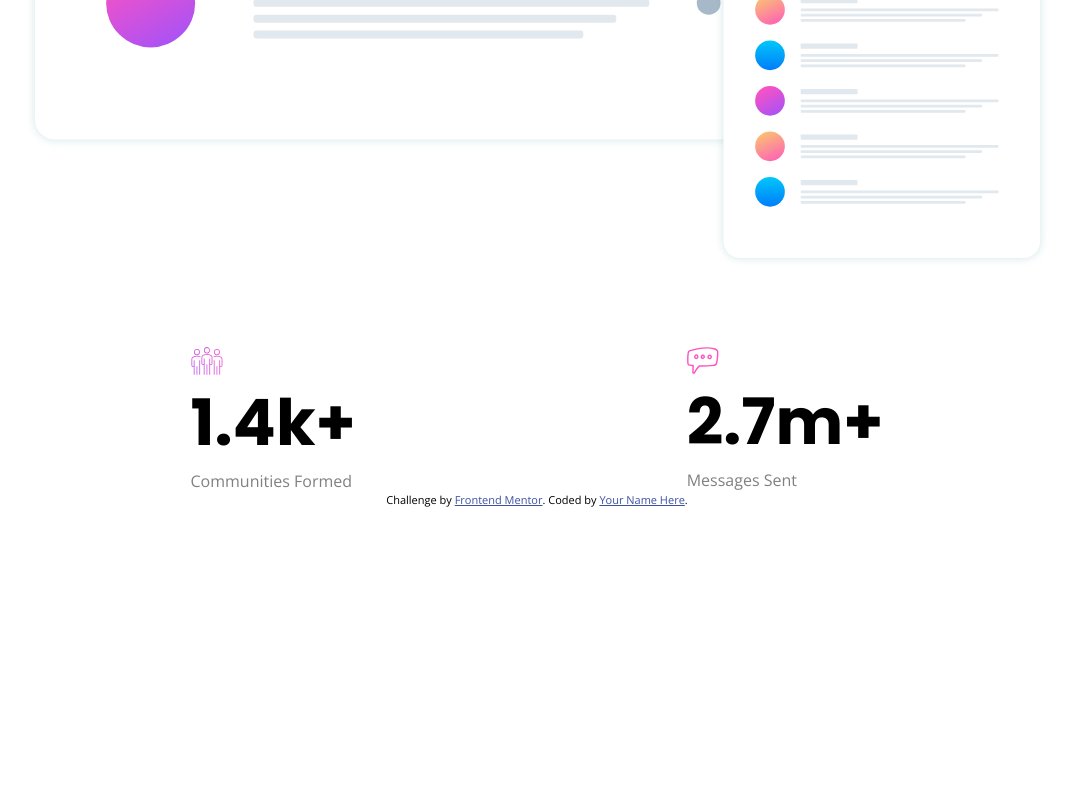
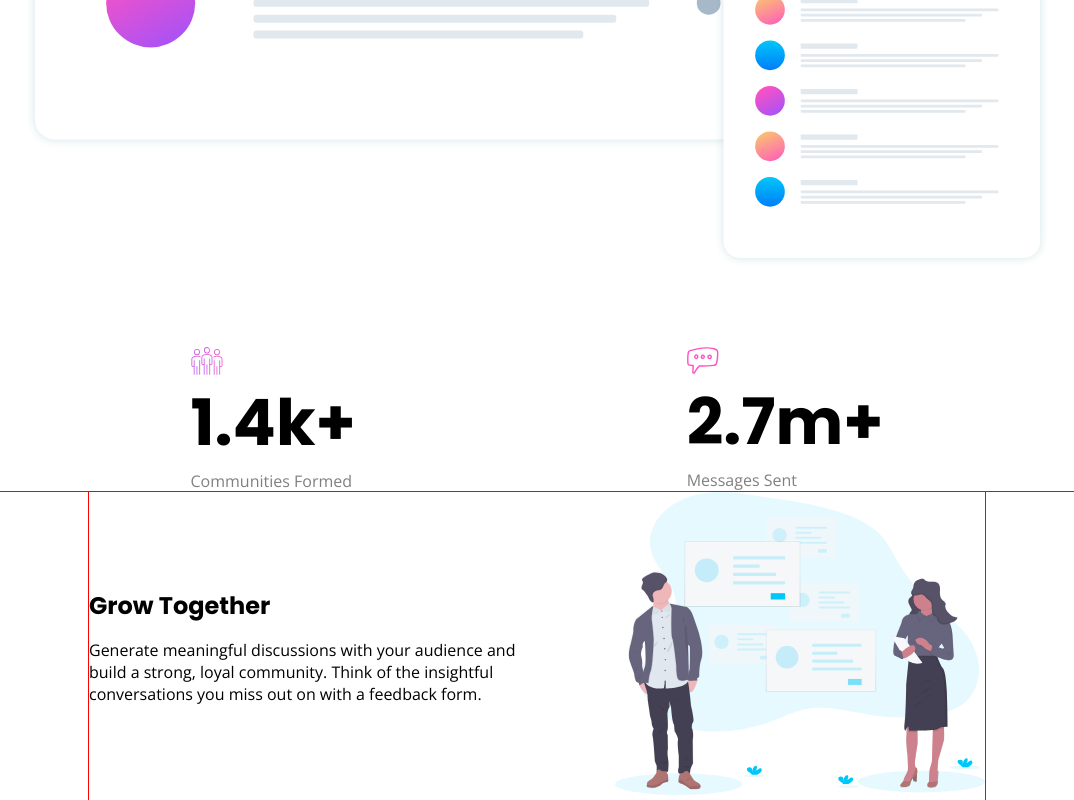
Before and after one commit to codein-looney/Huddle-landing-page-with-curved-sections, a plain HTML site: page index.html in a window 1280 px wide. Shown: the part 1344-2144 px from the top of the page, without its empty margins (103-1177 px from the left). Before the commit the page ends 1851 px from the top, so only its background shows below. Drawn offline with nearby package versions, Linux system fonts and the light colour scheme.

Commit message:
constructing grid boxxes

```diff
--- a/index.html
+++ b/index.html
@@ -56,6 +56,17 @@
         </div>
     </section>
 
+    <section class="grid">
+      <div class="grid-box">
+        <div class="grid-content">
+          <h1 class="box-title">Grow Together</h1>
+          <p class="box-subtitle">  Generate meaningful discussions with your audience and build a strong, loyal community.
+            Think of the insightful conversations you miss out on with a feedback form. </p>
+        </div>
+        <div class="grid-image-box"><img class="grid-image" src="./images/illustration-grow-together.svg" alt=""></div>
+      </div>
+    </section>
+
   </main>
 
 
@@ -86,12 +97,12 @@
   send you spam or pass on your email address
 
   Subscribe -->
-
+<!--
   <footer>
     <p class="attribution">
       Challenge by <a href="https://www.frontendmentor.io?ref=challenge" target="_blank">Frontend Mentor</a>.
       Coded by <a href="#">Your Name Here</a>.
     </p>
-  </footer>
+  </footer> -->
 </body>
 </html>
--- a/scss/components/_cover.scss
+++ b/scss/components/_cover.scss
@@ -2,3 +2,7 @@
     margin: 0 auto;
     width: 80%;
 }
+
+.grid-image {
+    width: 100%;
+}
--- a/scss/layout/_grid.scss
+++ b/scss/layout/_grid.scss
@@ -1,4 +1,9 @@
-main .mockup-section {
+main {
+    // height: 200vh;
+
+    outline: 1px solid red; // REMOVE
+
+    .mockup-section {
         display: flex;
         flex-direction: column;
         gap: 5em;
@@ -30,3 +35,25 @@ main .mockup-section {
             }
         }
     }
+
+    .grid {
+
+        outline: 1px solid red; // REMOVE
+
+        .grid-box {
+            width: 70%;
+            margin: 0 auto;
+            display: flex;
+            align-items: center;
+            gap: 5em;
+
+            outline: 1px solid red; // REMOVE
+
+            .grid-content {
+                display: flex;
+                flex-direction: column;
+                gap: 1em;
+            }
+        }
+    }
+}
```
Also changed, not shown: css/styles.css, 1 other file. Lines whose indentation alone changed are shown as unchanged.
